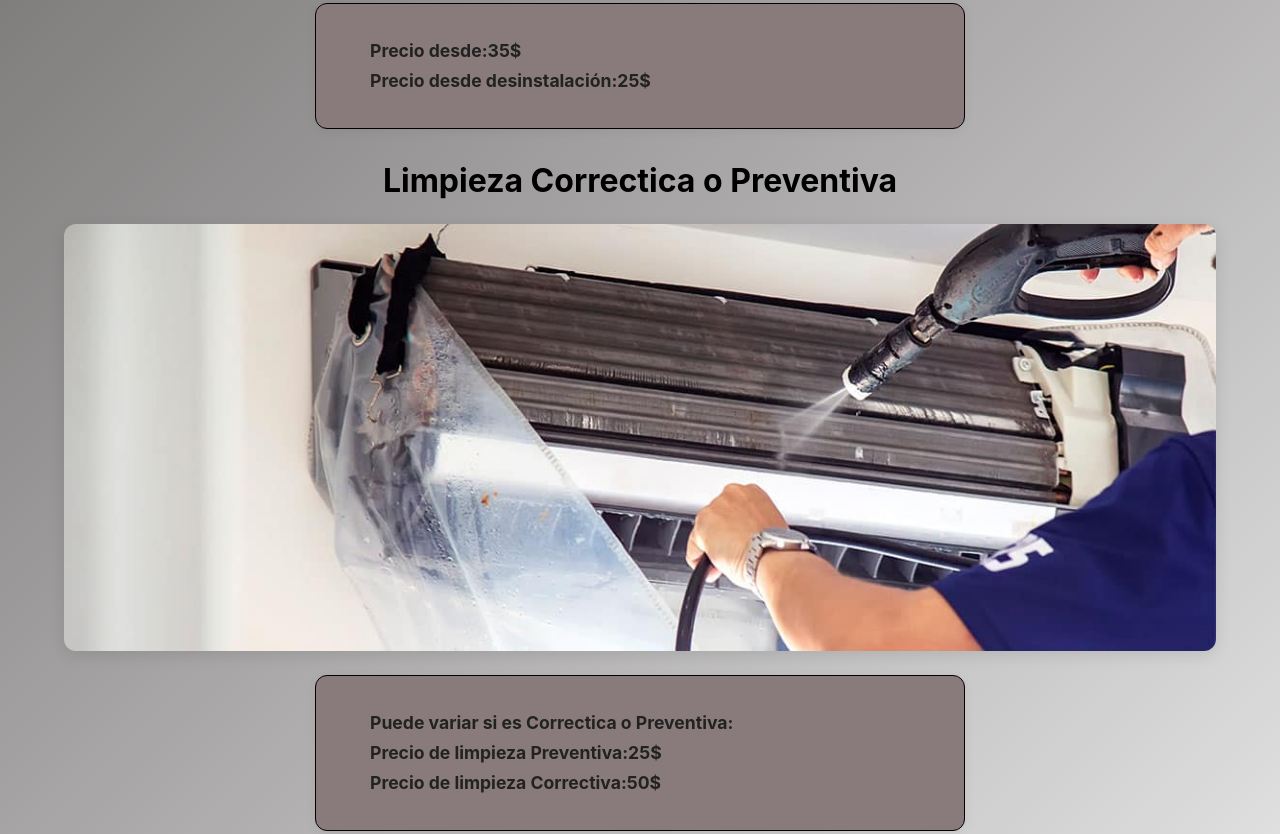
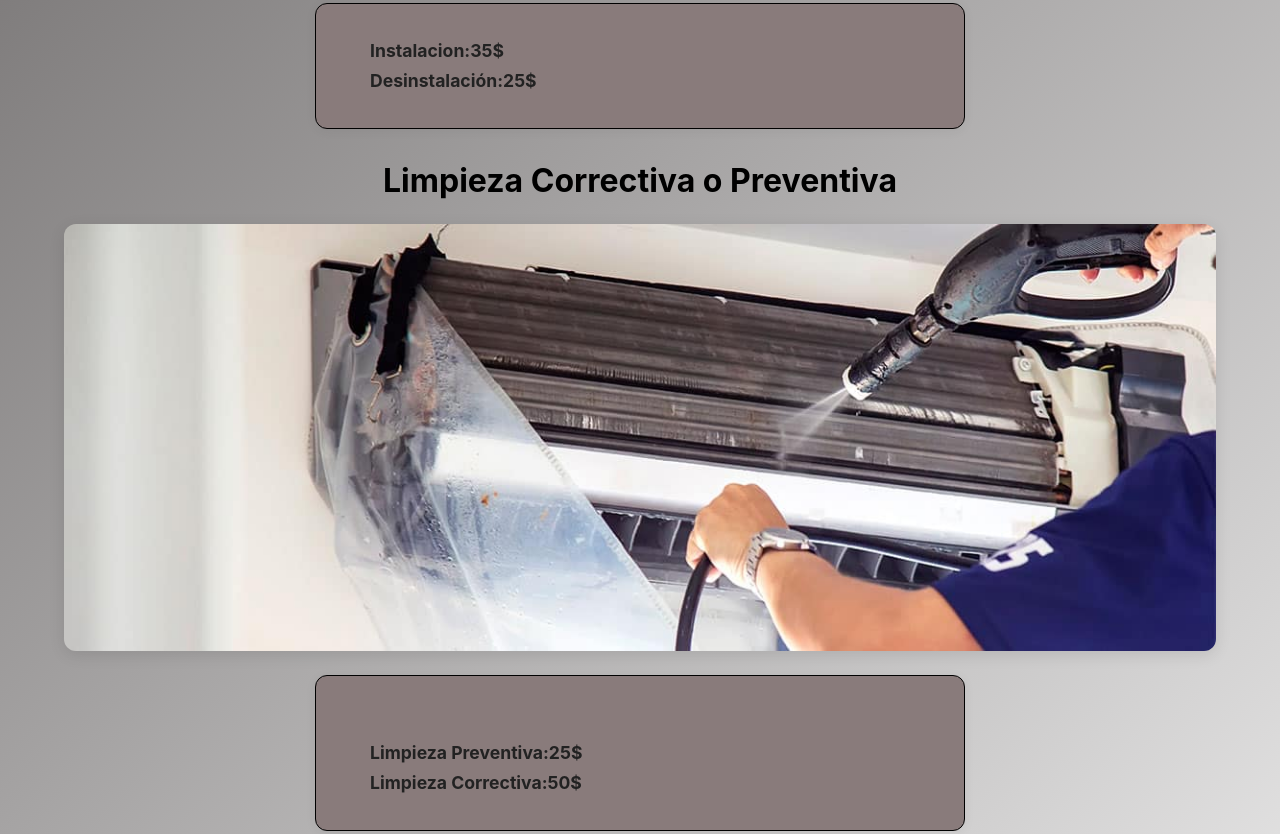
Before and after one commit to JavierNo1/FULL_FRIO, a plain HTML site: page HTML/precios.html in a window 1280 px wide. Shown: the part 1173-2007 px from the top of the page. Drawn offline with Linux system fonts and the light colour scheme.

Commit message:
Update precios.html

```diff
--- a/HTML/precios.html
+++ b/HTML/precios.html
@@ -28,22 +28,22 @@
     </main>
 
     <main>
-        <h2>Instalacion y Desinstalación de equipo Aire acondicionado</h2>
+        <h2>Instalacion y Desinstalación de equipo Aire acondicionado desde:</h2>
     <img src="../imagenes/precio_instalacion.jpg" alt="instalacion">
 
     <div class ="precios">
-        <p>Precio desde:35$ <br>
-        Precio desde desinstalación:25$
+        <p>Instalacion:35$ <br>
+        Desinstalación:25$
         </p>
     </div>
 
 
-        <h2>Limpieza Correctica o Preventiva</h2>
+        <h2>Limpieza Correctiva o Preventiva</h2>
     <img src="../imagenes/precio_limpieza.jpg" alt="limpieza">
     <div class="precios">
-        <p>Puede variar si es Correctica o Preventiva:<br>
-        Precio de limpieza Preventiva:25$ <br>
-        Precio de limpieza Correctiva:50$
+        <p><br>
+        Limpieza Preventiva:25$ <br>
+        Limpieza Correctiva:50$
         </p>
     </div>
 
@@ -57,4 +57,5 @@
 
     </main>
 </body>
+
 </html>
```
